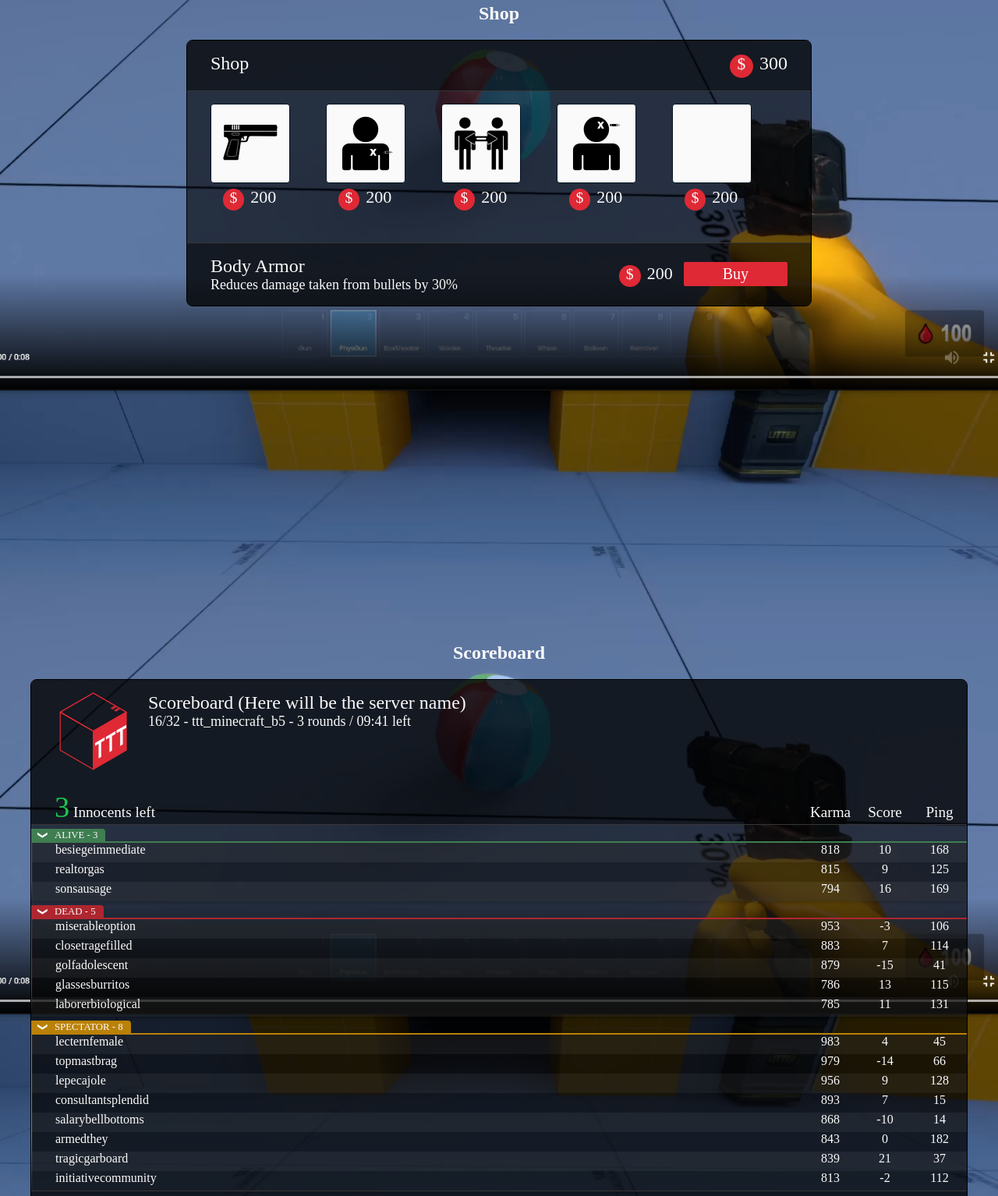
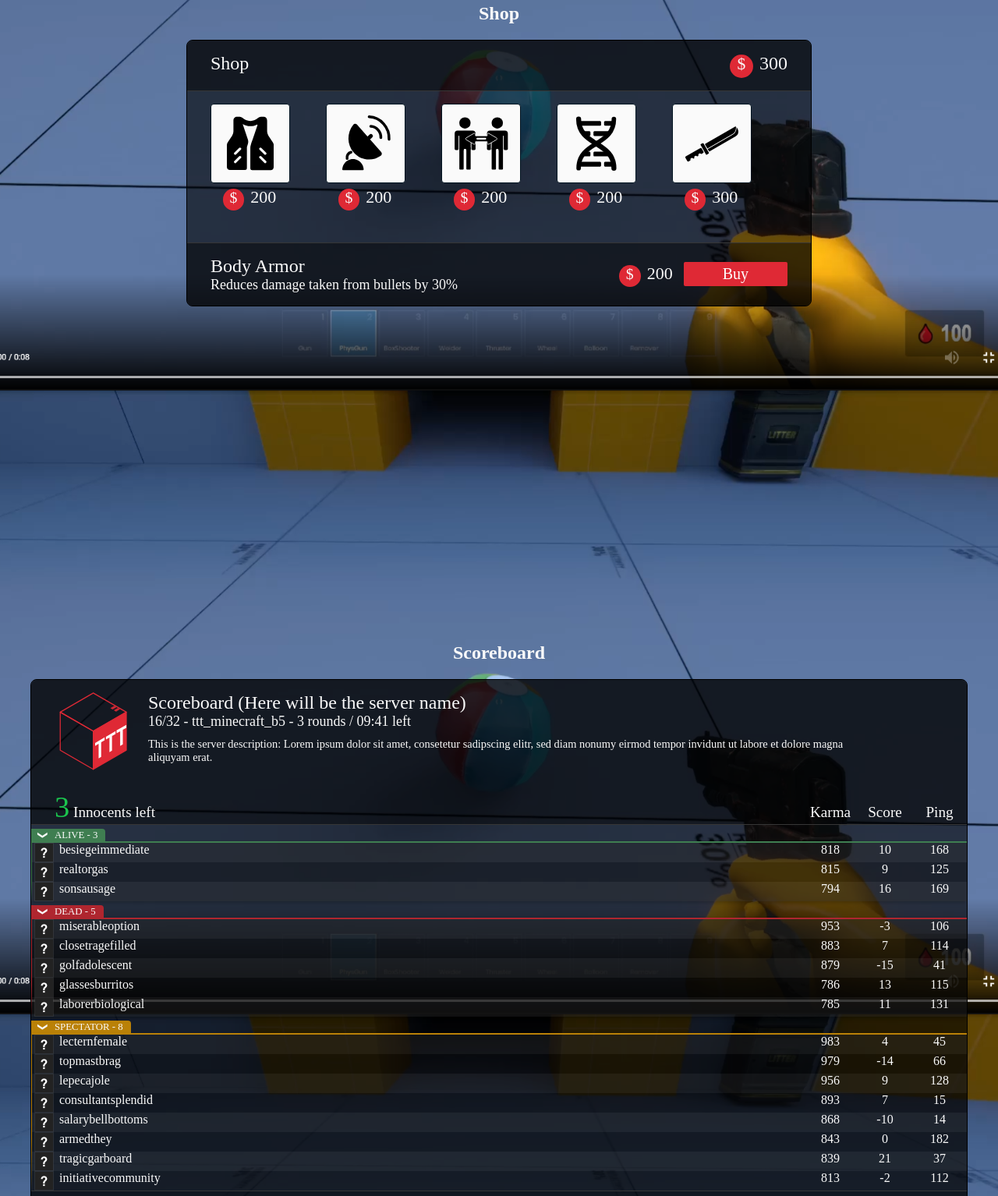
Before and after one commit to Westsaid/sbox-ttt-design, a plain HTML site: page index.html in a window 1280 px wide. Shown: the part 300-1834 px from the top of the page at 78% size. Drawn offline with Linux system fonts and the light colour scheme.

Commit message:
Change Icons and structure

```diff
--- a/index.html
+++ b/index.html
@@ -50,7 +50,7 @@
                     <a class="item">
                         <div class="item-holder">
                             <div class="icon">
-                                <img src="images/Gun.svg">
+                                <img src="images/icons/Vest.svg">
                             </div>
                             <span class="price">200</span>
                         </div>
@@ -58,7 +58,7 @@
                     <a class="item">
                         <div class="item-holder">
                             <div class="icon">
-                                <img src="images/Bodyshot.svg">
+                                <img src="images/icons/Radar.svg">
                             </div>
                             <span class="price">200</span>
                         </div>
@@ -66,7 +66,7 @@
                     <a class="item">
                         <div class="item-holder">
                             <div class="icon">
-                                <img src="images/Distance.svg">
+                                <img src="images/icons/Distance.svg">
                             </div>
                             <span class="price">200</span>
                         </div>
@@ -74,15 +74,17 @@
                     <a class="item">
                         <div class="item-holder">
                             <div class="icon">
-                                <img src="images/Headshot.svg">
+                                <img src="images/icons/DNA.svg">
                             </div>
                             <span class="price">200</span>
                         </div>
                     </a>
                     <a class="item">
                         <div class="item-holder">
-                            <div class="icon"></div>
-                            <span class="price">200</span>
+                            <div class="icon">
+                                <img src="images/icons/Knife.svg">
+                            </div>
+                            <span class="price">300</span>
                         </div>
                     </a>
                 </div>
@@ -111,6 +113,7 @@
                         <h2>Scoreboard (Here will be the server name)</h2>
                         <h3><span class="playerCounter">0</span>/<span class="maxPlayerCounter">32</span> -
                             ttt_minecraft_b5 - 3 rounds / 09:41 left</h3>
+                        <p class="description">This is the server description: Lorem ipsum dolor sit amet, consetetur sadipscing elitr, sed diam nonumy eirmod tempor invidunt ut labore et dolore magna aliquyam erat.</p>
                     </div>
                 </div>
                 <div class="headerline">
@@ -121,12 +124,13 @@
                 </div>
             </div>
             <main>
-<!--
-                <div class="scoreboard-group dead">
-                    <label>Dead</label>
+
+                <!-- <div class="scoreboard-group dead">
+                    <div class="label">dead - 5</div>
                     <div class="content">
 
                         <div class="headerline">
+                            <div><img src="images/steam_standard.png" /></div>
                             <span>Jasper</span>
                             <span>1000</span>
                             <span>20</span>
--- a/index.js
+++ b/index.js
@@ -66,6 +66,11 @@ function createGroup(type) {
 }
 function createHeaderline(values) {
     let headerline = document.createElement("div")
+    let imageHolder = document.createElement("div")
+    let image = document.createElement('img')
+    image.src = "images/steam_standard.png"
+    imageHolder.appendChild(image)
+    headerline.appendChild(imageHolder)
     headerline.className = "headerline"
     Object.values(values).forEach(e => {
         let span = document.createElement("span")
--- a/scss/Scoreboard.scss
+++ b/scss/Scoreboard.scss
@@ -1,7 +1,7 @@
 @import "Panel";
 @import "general";
 
-@mixin scoreboard-group($color, $text ) {
+@mixin scoreboard-group($color, $text) {
     margin-top: 5px;
 
     div.label {
@@ -10,7 +10,7 @@
             display: inline-block;
             width: 30px;
             text-align: center;
-            transform:rotate(90deg);
+            transform: rotate(90deg);
             content: "\276F";
             transition: all 0.5s;
         }
@@ -22,20 +22,18 @@
         width: fit-content;
         text-transform: uppercase;
         background-color: $color;
-        font-size: .8em;
+        font-size: 0.8em;
 
         .text {
-
         }
     }
 
     .content {
-
         box-shadow: #00000040 0px 3px 5px -1px;
         border-width: 2px;
         border-style: solid;
         // border-image: linear-gradient(180deg, $color 0%, $color 80%, rgba(0,0,0,0) 100%);
-    border-image: linear-gradient( to bottom, $color,$color,$color, rgba(0, 0, 0, 0) ) 1 1%;
+        border-image: linear-gradient(to bottom, $color, $color, $color, rgba(0, 0, 0, 0)) 1 1%;
         border-color: $color;
         border-right-width: 0;
         border-left-width: 1px;
@@ -53,9 +51,9 @@
         padding-bottom: 0;
         .top {
             display: flex;
-            .logo{
+            .logo {
                 width: 100px;
-                margin-right: 20px
+                margin-right: 20px;
             }
             margin-bottom: 25px;
         }
@@ -64,12 +62,26 @@
             margin: 0px -30px;
             height: unset;
             font-weight: 500;
-            font-size:1.2em;
+            font-size: 1.2em;
             align-items: baseline;
+
+            & > *:nth-child(1) {
+                flex-grow: 2;
+                padding-left: 30px;
+                text-align: left;
+            }
+
             .enemys {
-                font-size:2em;
-                color:var(--innocent-green)
+                font-size: 2em;
+                color: var(--innocent-green);
             }
+        }
+        .description {
+            font-weight: 300;
+            font-size: 0.9em;
+            margin-top: 10px;
+            margin-bottom: 0;
+            padding-right: 75px;
         }
     }
 
@@ -80,16 +92,38 @@
 
         // @include scoreboard-group(#3F7E51, "alive");
         .scoreboard-group {
-            &.alive { @include scoreboard-group(#3F7E51, "Alive") }
+            &.alive {
+                @include scoreboard-group(#3f7e51, "Alive");
+            }
             // &.missing { @include scoreboard-group(#, "Missing") }
-            &.dead { @include scoreboard-group(#AF262F, "Dead") }
-            &.spectator { @include scoreboard-group(#BA8107, "Spectator") }
+            &.dead {
+                @include scoreboard-group(#af262f, "Dead");
             }
+            &.spectator {
+                @include scoreboard-group(#ba8107, "Spectator");
+            }
+        }
+        .headerline {
+            & > *:nth-child(1) {
+                flex-grow: 0;
+                flex-basis: 30px;
+                img {
+                    height: 23px !important;
+                    border: 1px #58585859 solid;
+                }
+            }
+            & > *:nth-child(2) {
+                flex-grow: 2;
+                text-align: left;
+                padding-left: 5px;
+            }
+        }
+
         .headerline:nth-child(1n) {
             background-color: #2a2a2a66;
         }
         .headerline:nth-child(2n) {
-            background-color: #0A0A0A66;
+            background-color: #0a0a0a66;
         }
     }
 
@@ -101,13 +135,7 @@
             flex-basis: 70px;
             text-align: center;
         }
-        & > *:nth-child(1) {
-            flex-grow: 2;
-            padding-left: 30px;
-            text-align: left;
     }
 }
 
-}
-
 // #3F7E51
```
Also changed, not shown: forumPost.txt, images/icons/Bodyshot.svg (renamed from images/Bodyshot.svg), images/icons/DNA.svg (added), images/icons/Distance.svg (renamed from images/Distance.svg), images/icons/Gun.svg (renamed from images/Gun.svg), images/icons/Gun_Icon.svg (renamed from images/Gun_Icon.svg), images/icons/Headshot.svg (renamed from images/Headshot.svg), images/icons/Knife.svg (added), images/icons/Radar.svg (added), images/icons/Vest.svg (added), images/sbox_ttt_logo_red_256_white.png (added), images/steam_standard.png (added), scss/Scoreboard.css, 1 other file. Lines whose indentation alone changed are shown as unchanged.
